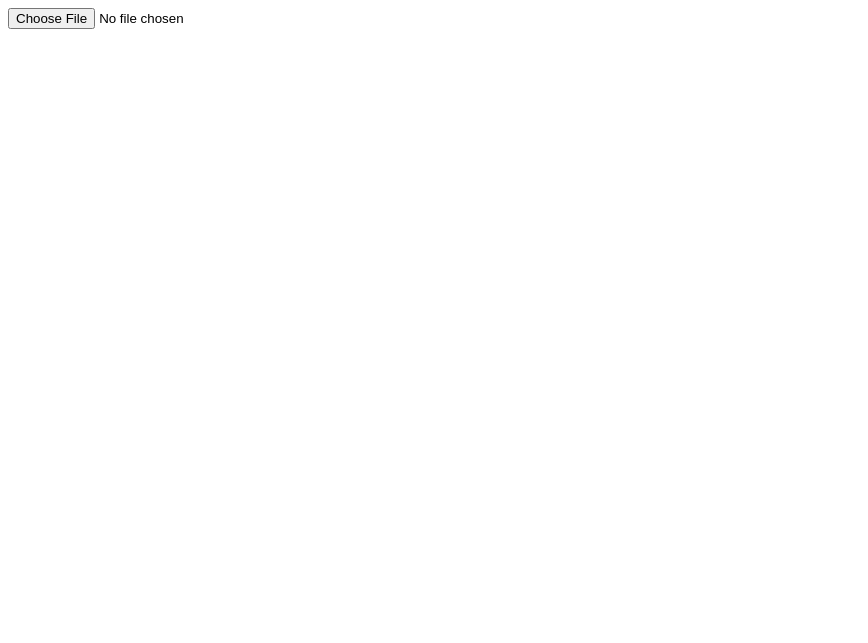
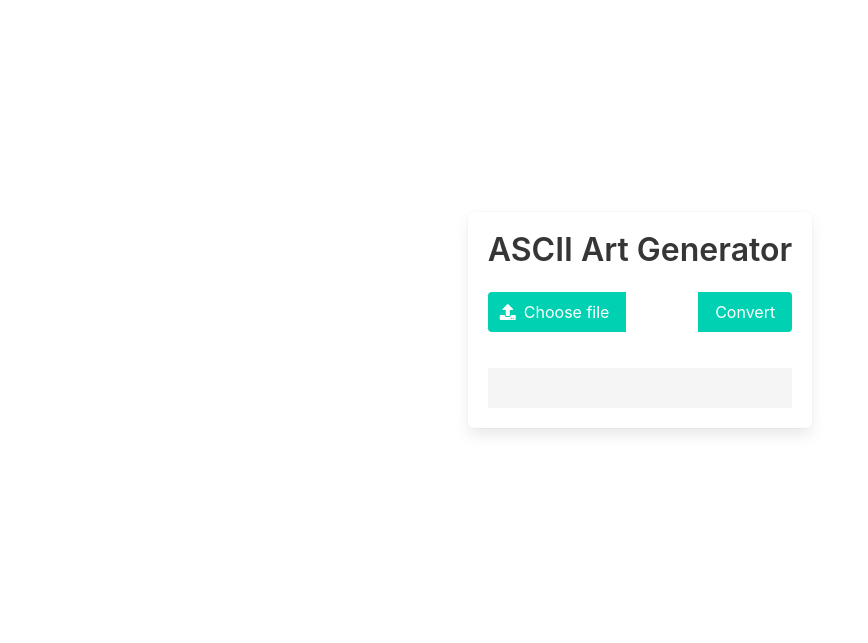
Before and after one commit to pkneebal/ImageToASCII, a plain HTML site: page index.html in a window 1280 px wide. Shown: the whole page, without its empty margins (0-868 px from the left). Drawn offline with nearby package versions, Linux system fonts and the light colour scheme.

Commit message:
Update index.html

```diff
--- a/index.html
+++ b/index.html
@@ -2,21 +2,51 @@
 <html>
 <head>
   <title>ASCII Art</title>
+  <link rel="stylesheet" href="https://cdnjs.cloudflare.com/ajax/libs/bulma/0.9.1/css/bulma.min.css">
+  <link rel="stylesheet" href="https://cdnjs.cloudflare.com/ajax/libs/font-awesome/5.15.1/css/all.min.css">
   <style>
-      .container {
+    .form-container {
       display: flex;
-        justify-content: space-between;
+      justify-content: center;
+      align-items: center;
+      height: 80vh;
+    }
+    #image-input {
+      display: none;
+    }
+    #ascii-output {
+      font-family: monospace;
+      white-space: pre;
+    }
+    .card-image img {
+      max-height: 300px;
     }
   </style>
 </head>
 <body>
-    <form>
-      <input type="file" id="image-input" onchange="convertToAscii()">
+  <section class="section form-container">
+    <form class="box">
+      <h1 class="title has-text-centered">ASCII Art Generator</h1>
+      <div class="field has-addons has-addons-centered">
+        <div class="control is-expanded">
+          <input id="image-input" type="file" onchange="convertToAscii()">
+          <label class="button is-primary" for="image-input">
+            <span class="icon is-small">
+              <i class="fas fa-upload"></i>
+            </span>
+            <span>Choose file</span>
+          </label>
+        </div>
+        <div class="control">
+          <button class="button is-primary" onclick="convertToAscii()">Convert</button>
+        </div>
+      </div>
+      <div class="card-image">
+        <img id="original-image">
+      </div>
+      <pre id="ascii-output"></pre>
     </form>
-    <div class="container">
-      <img id="original-image">
-      <pre id="ascii-output"></pre>
-    </div>
+  </section>
   <script>
     function convertToAscii() {
       // Get the image data from the input element
```
Lines whose indentation alone changed are shown as unchanged.
